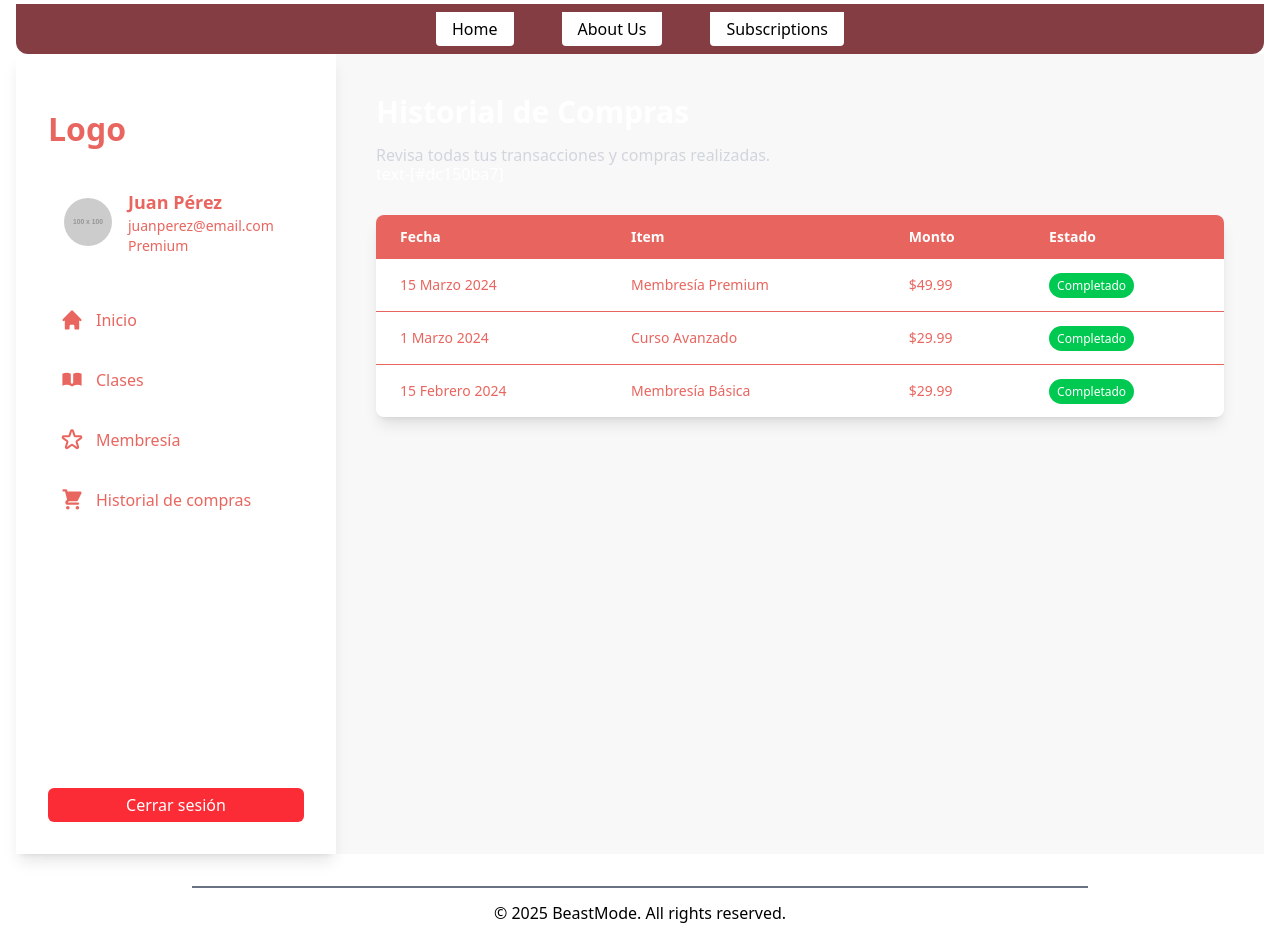
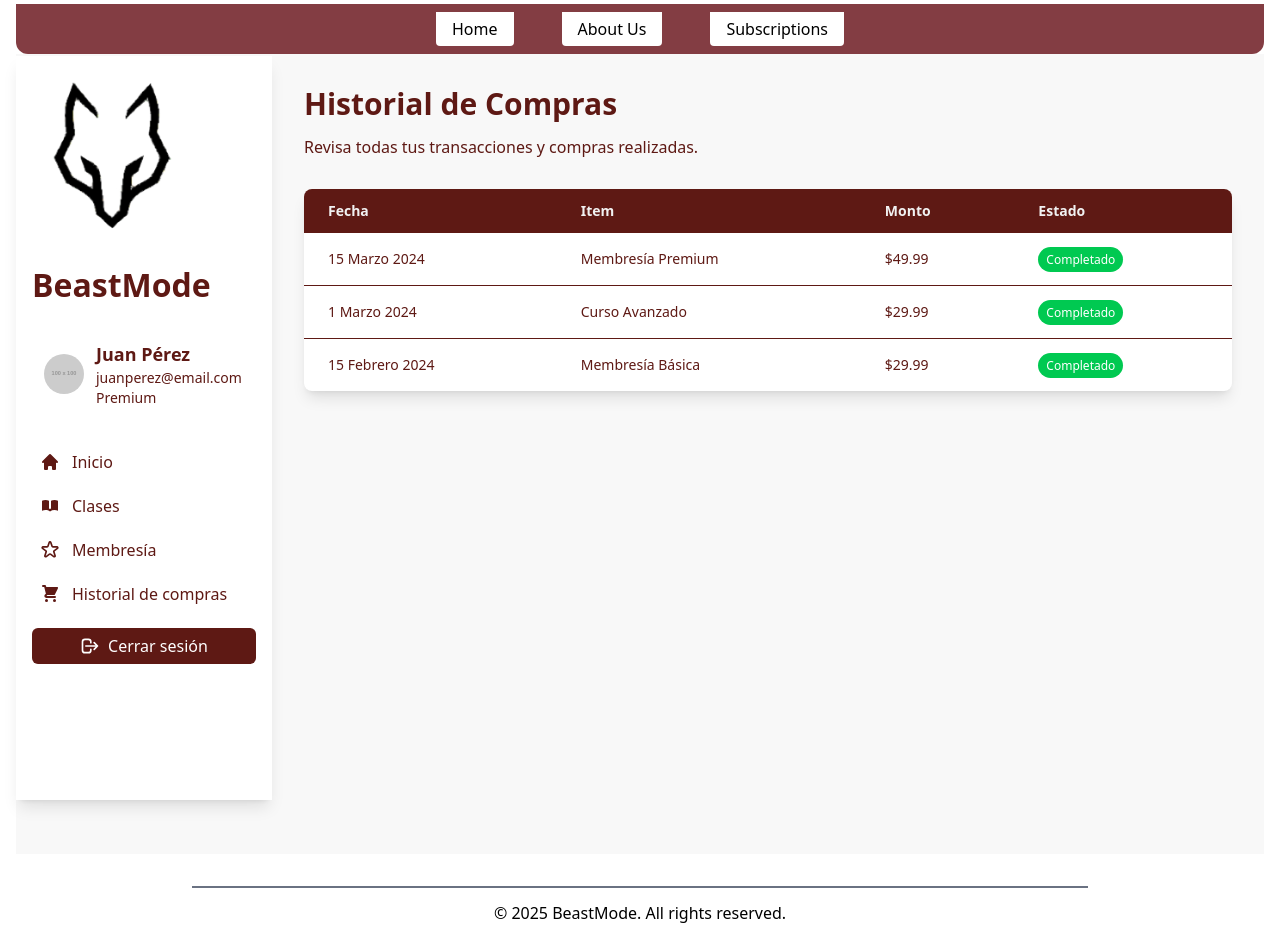
Before and after one commit to beastmode-pf-proyect/beastmode, a Next.js app in the folder frontend/front/: page /dashboard/compras in a window 1280 px wide. Built offline with nearby package versions, Linux system fonts and the light colour scheme.

Commit message:
mejoras del sidebar y colores actualizados del dashboard

```diff
--- a/frontend/front/src/Components/Dashboard/page.tsx
+++ b/frontend/front/src/Components/Dashboard/page.tsx
@@ -16,17 +16,17 @@ function Dashboard() {
     <div className="p-6">
       {/* Contenido principal Dashboard */}
       <div>
-        <h2 className="text-3xl font-semibold text-[#dc150b]">Dashboard</h2>
+        <h2 className="text-3xl font-semibold text-[#5e1914]">Dashboard</h2>
         <p className="mt-4 text-gray-600">
           Bienvenido a tu panel de control. Administra tu información de manera fácil y rápida.
         </p>
 
         {/* Sección de Información del Usuario */}
-        <div className="mt-8 bg-[#f8f8f8] p-6 rounded-lg shadow-lg border border-[#dc150b]">
-          <h3 className="text-xl font-semibold text-[#2D2D56]">Información del Usuario</h3>
+        <div className="mt-8 bg-[#f8f8f8] p-6 rounded-lg shadow-lg border border-[#5e1914]">
+          <h3 className="text-xl font-semibold text-[#5e1914]">Información del Usuario</h3>
           <div className="flex items-center space-x-6 mt-4">
 
-            <div className="text-[#2D2D56]">
+            <div className="text-[#5e1914]">
               <p><span className="font-semibold">Nombre:</span> {user.name}</p>
               <p><span className="font-semibold">Email:</span> {user.email}</p>
               <p><span className="font-semibold">Membresía:</span> {user.membership}</p>
--- a/frontend/front/src/app/dashboard/clases/page.tsx
+++ b/frontend/front/src/app/dashboard/clases/page.tsx
@@ -3,8 +3,8 @@ import React from 'react';
 function Classes() {
   return (
     <div>
-      <h2 className="text-3xl font-semibold text-[#dc150ba7]">Clases</h2>
-      <p className="mt-4 text-[#dc150ba7]">
+      <h2 className="text-3xl font-semibold text-[#5e1914]">Clases</h2>
+      <p className="mt-4 text-[#5e1914]">
         Explora nuestro catálogo de clases y comienza tu aprendizaje.
       </p>
 
@@ -14,11 +14,11 @@ function Classes() {
           <div key={item} className="bg-[#ffffff] rounded-lg overflow-hidden shadow-lg">
             <div className="h-48 bg-[#7a7a7a]"></div>
             <div className="p-6">
-              <h3 className="text-xl text-[#dc150ba7] font-semibold mb-2">Clase {item}</h3>
-              <p className="text-[#dc150ba7] mb-4">
+              <h3 className="text-xl text-[#5e1914] font-semibold mb-2">Clase {item}</h3>
+              <p className="text-[#5e1914] mb-4">
                 Descripción breve de la clase y sus objetivos principales.
               </p>
-              <button className="bg-[#ffffff] hover:bg-[#a0a0a0] text-[#dc150ba7] px-4 py-2 rounded-md transition duration-300">
+              <button className="bg-[#ffffff] hover:bg-[#a0a0a0] text-[#5e1914] px-4 py-2 rounded-md transition duration-300">
                 Ver detalles
               </button>
             </div>
--- a/frontend/front/src/app/dashboard/compras/page.tsx
+++ b/frontend/front/src/app/dashboard/compras/page.tsx
@@ -27,14 +27,14 @@ function PurchaseHistory() {
 
   return (
     <div>
-      <h2 className="text-3xl font-semibold text-[#ffffff]">Historial de Compras</h2>
-      <p className="mt-4 text-gray-300">
+      <h2 className="text-3xl font-semibold text-[#5e1914]">Historial de Compras</h2>
+      <p className="mt-4 text-[#5e1914]">
         Revisa todas tus transacciones y compras realizadas.
       </p>
-text-[#dc150ba7]
+
       <div className="mt-8 bg-[#ffffff] rounded-lg shadow-lg overflow-hidden">
         <table className="w-full">
-          <thead className="bg-[#dc150ba7]">
+          <thead className="bg-[#5e1914] text-[#f1f1f1] ">
             <tr>
               <th className="px-6 py-3 text-left text-sm font-semibold">Fecha</th>
               <th className="px-6 py-3 text-left text-sm font-semibold">Item</th>
@@ -42,7 +42,7 @@ text-[#dc150ba7]
               <th className="px-6 py-3 text-left text-sm font-semibold">Estado</th>
             </tr>
           </thead>
-          <tbody className="divide-y divide-[#dc150ba7] text-[#dc150ba7]">
+          <tbody className="divide-y divide-[#5e1914] text-[#5e1914]">
             {purchases.map((purchase) => (
               <tr key={purchase.id}>
                 <td className="px-6 py-4 text-sm ">{purchase.date}</td>
--- a/frontend/front/src/app/dashboard/layout.tsx
+++ b/frontend/front/src/app/dashboard/layout.tsx
@@ -1,4 +1,4 @@
-import { HiHome, HiBookOpen, HiShoppingCart, HiOutlineStar } from "react-icons/hi";
+import { HiHome, HiBookOpen, HiShoppingCart, HiOutlineStar,HiOutlineLogout } from "react-icons/hi";
 import Link from 'next/link';
 
 export default function DashboardLayout({ children }: { children: React.ReactNode }) {
@@ -11,74 +11,77 @@ export default function DashboardLayout({ children }: { children: React.ReactNod
   };
 
   return (
-    <div className="flex min-h-screen bg-[#f8f8f8] text-white">
-      {/* Sidebar */}
-      <div className="fixed w-80 h-full bg-[#ffffff] p-8 shadow-lg flex flex-col justify-between">
+    <div className="flex min-h-screen bg-[#f8f8f8] text-[#333]">
+      {/* Sidebar más compacto y sticky */}
+      <div className="sticky top-14 h-[calc(100vh-3.5rem)] w-64 bg-white shadow-lg p-4 flex flex-col overflow-y-auto z-20">
         <div>
-          <h1 className="text-2xl font-bold text-[#dc150ba7] mb-6">
-            Logo
-          </h1>
+
+          <img src="/img/logon.png" alt="Logo" className="w-40 h-auto mb-6" />
+
+          <h1 className="text-2xl font-bold text-[#5e1914] mb-6">BeastMode</h1>
 
           {/* Información del usuario */}
-          <div className="flex items-center space-x-4 bg-[#ffffff] p-4 rounded-md mb-6">
-            <img src={user.avatar} alt="Usuario" className="w-12 h-12 rounded-full" />
+          <div className="flex items-center space-x-3 bg-[#ffffff] p-3 rounded-md mb-6">
+            <img src={user.avatar} alt="Usuario" className="w-10 h-10 rounded-full" />
             <div>
-              <h2 className="text-lg font-semibold text-[#dc150ba7]">{user.name}</h2>
-              <p className="text-sm text-[#dc150ba7]">{user.email}</p>
-
-              <p  className="text-sm text-[#dc150ba7]" >{user.membership}</p>
+              <h2 className="text-lg font-semibold text-[#5e1914]">{user.name}</h2>
+              <p className="text-sm text-[#5e1914]">{user.email}</p>
+              <p className="text-sm text-[#5e1914]">{user.membership}</p>
             </div>
           </div>
 
           {/* Menú */}
-          <ul className="mt-4 space-y-3">
+          <ul className="mt-4 space-y-2">
             <li>
               <Link
                 href="/Dashboard"
-                className="flex items-center p-3 space-x-3 rounded-md transition-all duration-300 hover:bg-[#3B3B66] hover:scale-105 text-[#dc150ba7]"
+                className="flex items-center p-2 space-x-3 rounded-md transition-all duration-300 hover:bg-[#3B3B66] hover:scale-105 text-[#5e1914]"
               >
-                <HiHome className="w-6 h-6" />
+                <HiHome className="w-5 h-5" />
                 <span>Inicio</span>
               </Link>
             </li>
             <li>
               <Link
                 href="/Dashboard/Clases"
-                className="flex items-center p-3 space-x-3 rounded-md transition-all duration-300 hover:bg-[#3B3B66] hover:scale-105 text-[#dc150ba7]"
+                className="flex items-center p-2 space-x-3 rounded-md transition-all duration-300 hover:bg-[#3B3B66] hover:scale-105 text-[#5e1914]"
               >
-                <HiBookOpen className="w-6 h-6" />
+                <HiBookOpen className="w-5 h-5" />
                 <span>Clases</span>
               </Link>
             </li>
             <li>
               <Link
                 href="/Dashboard/Membresia"
-                className="flex items-center p-3 space-x-3 rounded-md transition-all duration-300 hover:bg-[#3B3B66] hover:scale-105 text-[#dc150ba7]"
+                className="flex items-center p-2 space-x-3 rounded-md transition-all duration-300 hover:bg-[#3B3B66] hover:scale-105 text-[#5e1914]"
               >
-                <HiOutlineStar className="w-6 h-6" />
+                <HiOutlineStar className="w-5 h-5" />
                 <span>Membresía</span>
               </Link>
             </li>
             <li>
               <Link
                 href="/Dashboard/Compras"
-                className="flex items-center p-3 space-x-3 rounded-md transition-all duration-300 hover:bg-[#3B3B66] hover:scale-105 text-[#dc150ba7]"
+                className="flex items-center p-2 space-x-3 rounded-md transition-all duration-300 hover:bg-[#3B3B66] hover:scale-105 text-[#5e1914]"
               >
-                <HiShoppingCart className="w-6 h-6" />
+                <HiShoppingCart className="w-5 h-5" />
                 <span>Historial de compras</span>
               </Link>
             </li>
           </ul>
         </div>
 
-        {/* Cierre de sesión */}
-        <button className="mt-6 w-full bg-red-500 hover:bg-red-600 text-white p-2 rounded-md transition-all duration-300 hover:scale-105">
-          Cerrar sesión
-        </button>
-      </div>
+        {/* Cierre de sesión más arriba */}
+          <div className="mt-4">
+              <button className="w-full flex items-center justify-center gap-2 bg-[#5e1914] hover:bg-[#a82717] text-white p-2 rounded-md transition-all duration-300 transform hover:scale-105">
+                  <HiOutlineLogout className="w-5 h-5" />
+                  <span>Cerrar sesión</span>
+              </button>
+          </div>
+        </div>
 
-      {/* Contenido principal */}
-      <main className="md:ml-80 p-10 w-full">{children}</main>
+      {/* Contenido principal más pegado al sidebar */}
+      <main className="flex-1  p-8 min-h-screen">{children}</main>
     </div>
   );
 }
--- a/frontend/front/src/app/dashboard/membresia/page.tsx
+++ b/frontend/front/src/app/dashboard/membresia/page.tsx
@@ -21,17 +21,17 @@ function Membership() {
 
   return (
     <div>
-      <h2 className="text-3xl font-semibold text-[#dc150ba7]">Membresía</h2>
+      <h2 className="text-3xl font-semibold text-[#5e1914]">Membresía</h2>
       <p className="mt-4 text-[#c76d69a7]">
         Elige el plan que mejor se adapte a tus necesidades.
       </p>
 
       <div className="grid grid-cols-1 md:grid-cols-3 gap-8 mt-8">
         {plans.map((plan) => (
-          <div key={plan.name} className="bg-[#ffffff] text-[#dc150ba7] rounded-lg p-6 shadow-lg">
-            <h3 className="text-2xl text-[#dc150ba7] font-bold mb-4">{plan.name}</h3>
+          <div key={plan.name} className="bg-[#ffffff] text-[#5e1914] rounded-lg p-6 shadow-lg">
+            <h3 className="text-2xl text-[#5e1914] font-bold mb-4">{plan.name}</h3>
             <div className="text-3xl font-bold mb-6">
-              ${plan.price}<span className="text-sm text-[#dc150ba7]">/mes</span>
+              ${plan.price}<span className="text-sm text-[#5e1914]">/mes</span>
             </div>
             <ul className="space-y-3 mb-8">
               {plan.features.map((feature) => (
@@ -43,7 +43,7 @@ function Membership() {
                 </li>
               ))}
             </ul>
-            <button className="w-full bg-[#dc150ba7] hover:bg-[#d67979] text-white py-2 rounded-md transition duration-300">
+            <button className="w-full bg-[#5e1914] hover:bg-[#d67979] text-white py-2 rounded-md transition duration-300">
               Seleccionar Plan
             </button>
           </div>
```
Also changed, not shown: frontend/front/public/img/logo.png (renamed from frontend/front/public/img/beastmode_wolf_white (2).png), frontend/front/public/img/logon.png (added).
